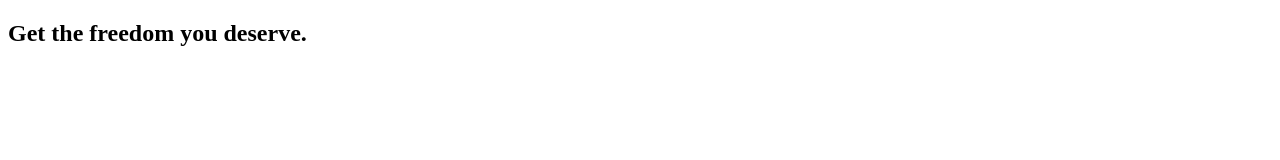
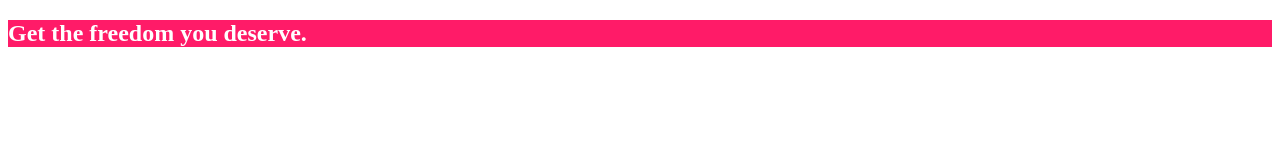
Before and after one commit to sohalmani/learn-css, a plain HTML site: page index.html in a window 1280 px wide. Drawn offline with Linux system fonts and the light colour scheme.

Commit message:
use inline style

```diff
--- a/index.html
+++ b/index.html
@@ -10,8 +10,8 @@
 
 <body>
     <main>
-        <section>
-            <h1>Get the freedom you deserve.</h1>
+        <section style="background: #ff1b68">
+            <h1 style="color: #ffffff;">Get the freedom you deserve.</h1>
         </section>
     </main>
 </body>
```
